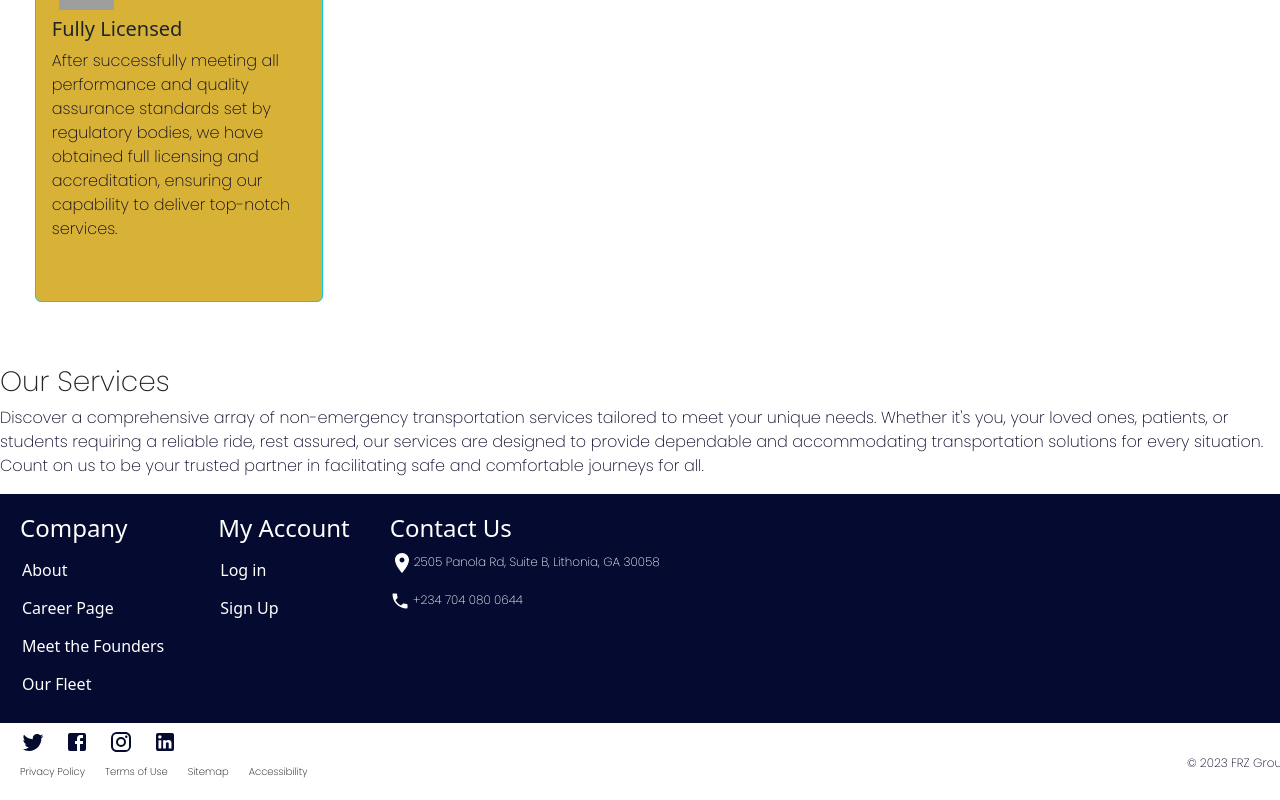
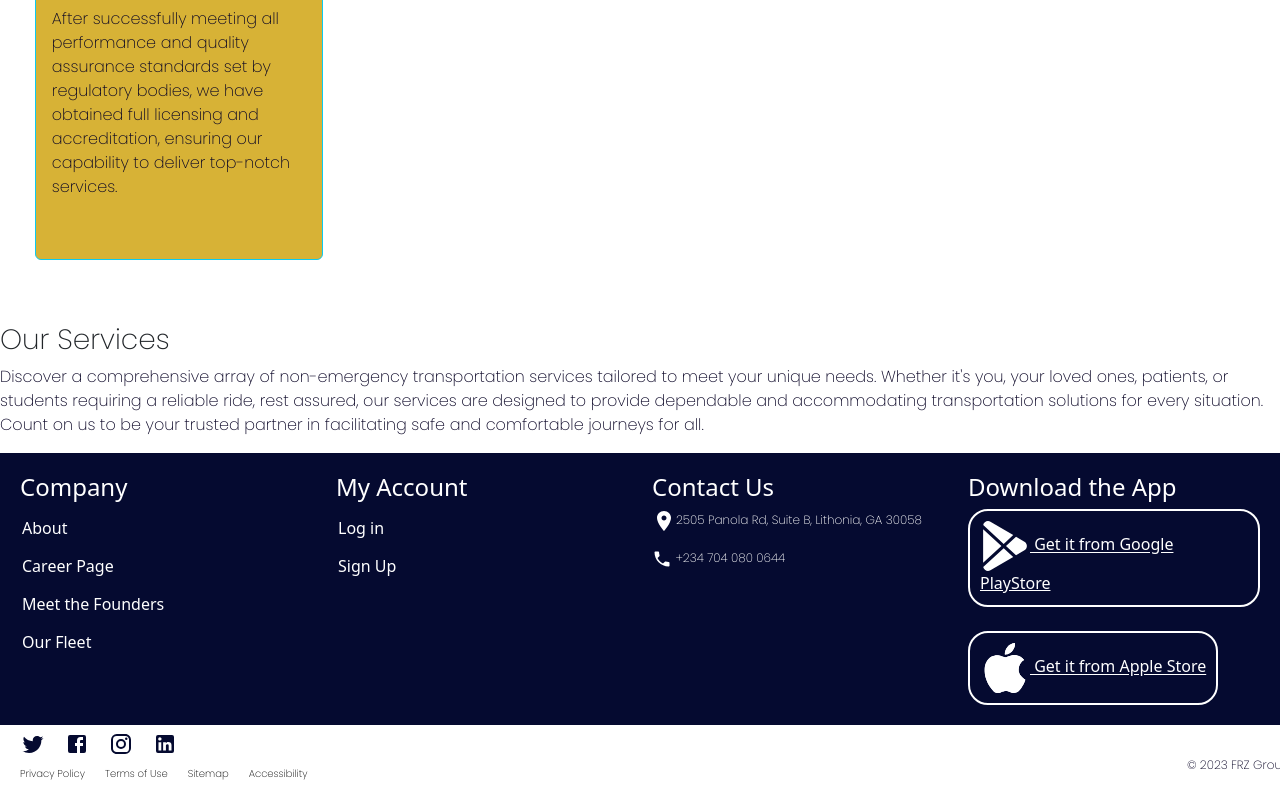
Before and after one commit to Fritzgerrad/RoyalCrystal, a React (Create React App) app: page / in a window 1280 px wide. Shown: the part 1869-2669 px from the top of the page. Built offline with nearby package versions, Linux system fonts and the light colour scheme; grey boxes are pictures that could not be loaded.

Commit message:
made some fixes to the footer ui

```diff
--- a/src/components/Footer.js
+++ b/src/components/Footer.js
@@ -3,15 +3,14 @@ import { Row,Col } from 'react-bootstrap';
 import './style.css';
 import {Instagram,Twitter,Facebook,LinkedIn,LocationOn,Phone} from '@mui/icons-material';
 import { Link } from 'react-router-dom';
-
+import { Image } from 'react-bootstrap-icons';
+import { GooglePlay,Apple } from 'react-bootstrap-icons';
 
 export default function Footer() {
   return (
     <div className='floor'>
-        <Row>
-            <section id="details">
-            <div class="blocks">
-                <div class="detail-col">
+        <Row id="details">
+                <Col class="detail-col">
                 <h4 style={{color:"white"}}>Company</h4>
                     <div className='footer-link'>
                         <Link to={'/about'} className="btn">
@@ -32,8 +31,8 @@ export default function Footer() {
                         </Link>
                     </div>
 
-                </div>
-                <div class="detail-col">
+                </Col>
+                <Col class="detail-col">
                 <h4 style={{color:"white"}}>My Account</h4>
                     <div className='footer-link'>
                        <Link to={'/login'} className='btn'>
@@ -46,9 +45,9 @@ export default function Footer() {
                         </Link>
                     </div>
 
-                </div>
+                </Col>
 
-                <div class="detail-col" >
+                <Col class="detail-col" >
                     <h4 style={{color:"white"}}>Contact Us</h4>
                         <div className='footer-link'>
                              <p style={{color:"white",fontSize:"12px"}}><LocationOn fontSize='medium'/>2505 Panola Rd, Suite B, Lithonia, GA 30058</p>
@@ -58,12 +57,21 @@ export default function Footer() {
                             <p style={{color:"white",fontSize:"12px"}}><Phone fontSize='small'/> +234 704 080 0644</p>
                         </div>
 
-                </div>
+                </Col>
+                <Col>
+                    <h4>Download the App</h4>
+                    <a href='https://play.google.com/store/games?pli=1' >
+                        <div className='download-app'>
+                        <GooglePlay fontSize='50px'/> Get it from Google PlayStore
+                        </div>
+                        </a><br />
+                    <a href='https://play.google.com/store/games?pli=1'>
+                    <div className='download-app'>
+                        <Apple fontSize='50px'/> Get it from Apple Store
+                        </div>
+                        </a>
 
-            </div>
-
-        </section>
-
+                </Col>
     </Row>
     <div >
     <Row style={{margin:"5px 0px 0px 0px"}}>
--- a/src/components/Home/intro.js
+++ b/src/components/Home/intro.js
@@ -1,6 +1,6 @@
 import React from 'react'
 import { Image} from 'react-bootstrap';
-import mainLogo from '../../Assets/images/logo.png'
+// import mainLogo from '../../Assets/images/logo.png'
 import nemtDriver from '../../Assets/images/nemtdriver.jpeg'
 export default function Intro() {
   return (
@@ -8,7 +8,7 @@ export default function Intro() {
         <section id="intro" class="blocks" className="intro" style={{marginTop: "30px;"}}>
         <div class="blocks">
             <div>
-                <Image src={nemtDriver} style={{height:"400px",width:'500px'}}/>
+                <Image src={nemtDriver} style={{height:"auto",width:'auto'}}/>
             </div>
             <div>
                 <div class="blocks">
--- a/src/components/style.css
+++ b/src/components/style.css
@@ -327,7 +327,7 @@ form button:hover {
 }
 
 #details{
-    padding-right: 50px;
+    padding: 20px;
     text-align: left;
     background-color: #080324;
     background-color:#050a30;
@@ -335,6 +335,13 @@ form button:hover {
 
 }
 
+.download-app{
+    border: 2px solid white;
+    border-radius: 20px;
+    height: fit-content;
+    width: fit-content;
+    padding: 10px;
+}
 #details h3{
     color: #080324;
 }
```
